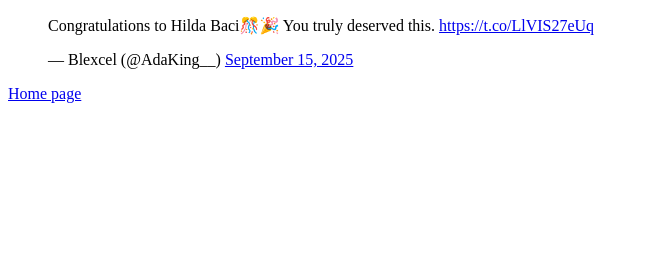
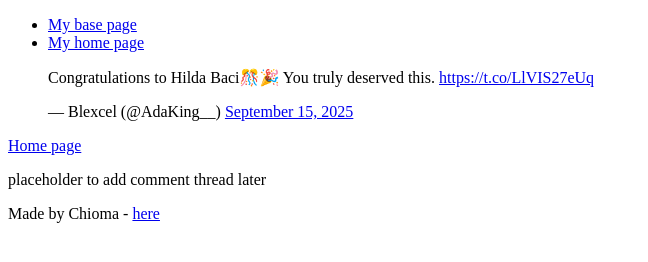
Before and after one commit to blexcel/My_First_Portfolio, a plain HTML site: page html_basic/tweets.html in a window 1280 px wide. Shown: the whole page, without its empty margins (0-648 px from the left). Drawn offline with Linux system fonts and the light colour scheme.

Commit message:
My Portfolio Website

```diff
--- a/html_basic/tweets.html
+++ b/html_basic/tweets.html
@@ -6,11 +6,34 @@
     <title>My First Portfolio</title>
 </head>
 <body>
-    <blockquote class="twitter-tweet">
-        <p lang="en" dir="ltr">Congratulations to Hilda Baci🎊🎉 You truly deserved this. <a href="https://t.co/LlVIS27eUq">https://t.co/LlVIS27eUq</a></p>&mdash; Blexcel (@AdaKing__) <a href="https://twitter.com/AdaKing__/status/1967650835770511828?ref_src=twsrc%5Etfw">September 15, 2025</a>
-    </blockquote>
-    <script async src="https://platform.twitter.com/widgets.js" charset="utf-8"></script>
+    <header>
+        <nav>
+            <ul>
+                <li><a href="base_index.html">My base page</a></li>
+                <li><a href="index.html">My home page</a></li>
+            </ul>
+        </nav>
+    </header>
 
-    <a href="index.html">Home page</a>
+    <main>
+        <article>
+            <blockquote class="twitter-tweet">
+                <p lang="en" dir="ltr">Congratulations to Hilda Baci🎊🎉 You truly deserved this. <a href="https://t.co/LlVIS27eUq">https://t.co/LlVIS27eUq</a></p>&mdash; Blexcel (@AdaKing__) <a href="https://twitter.com/AdaKing__/status/1967650835770511828?ref_src=twsrc%5Etfw">September 15, 2025</a>
+            </blockquote>
+            <script async src="https://platform.twitter.com/widgets.js" charset="utf-8"></script>
+
+            <a href="index.html">Home page</a>
+        </article>
+
+        <aside>
+            <p>placeholder to add comment thread later</p>
+        </aside>
+    </main>
+
+    <footer>
+
+        <p>Made by Chioma - <a href="https://x.com/AdaKing__" target="_blank">here</a></p>
+    </footer>
+
 </body>
 </html>
```
Also changed, not shown: html_basic/index.html (+23 -0 lines).
